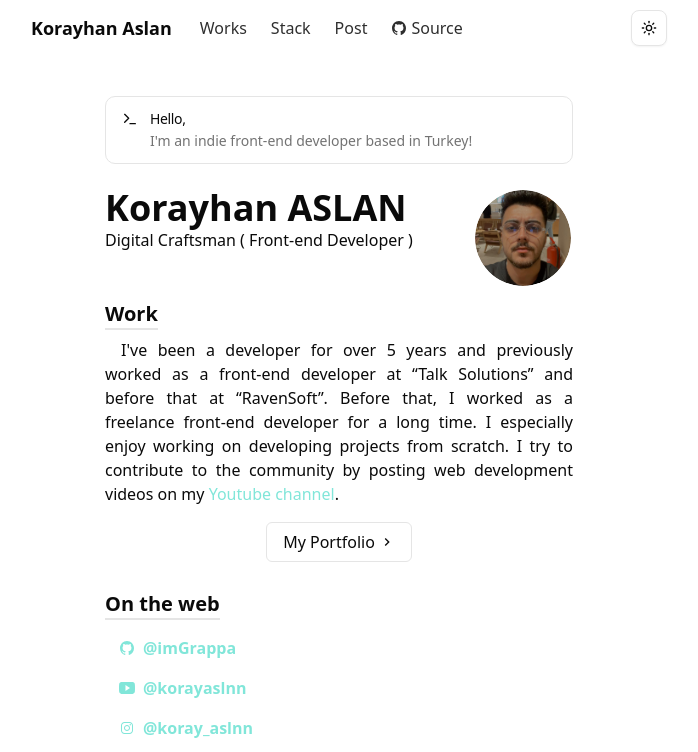
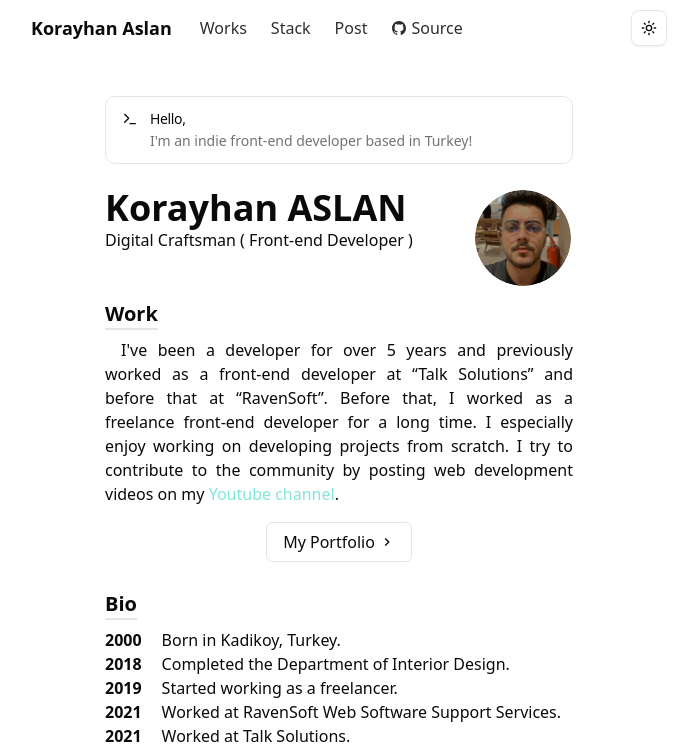
Before and after one commit to imGrappa/nextjs-portfolio, a Next.js app: page / in a window 1280 px wide. Shown: the top 752 px of the page, without its empty margins (301-999 px from the left). Built offline with nearby package versions, Linux system fonts and the light colour scheme.

Commit message:
page transition animate with framer-motion

```diff
--- a/app/globals.css
+++ b/app/globals.css
@@ -79,7 +79,7 @@
 }
 
 .dark {
-  --background: oklch(0.145 0 0);
+  --background: oklch(0.19 0 0);
   --foreground: oklch(0.985 0 0);
   --card: oklch(0.205 0 0);
   --card-foreground: oklch(0.985 0 0);
--- a/app/layout.tsx
+++ b/app/layout.tsx
@@ -2,6 +2,11 @@ import type { Metadata } from "next";
 import { Geist, Geist_Mono } from "next/font/google";
 import { ThemeProvider } from "../components/theme-provider";
 import "./globals.css";
+
+import NavBar from "@/components/NavBar";
+import Footer from "@/components/Footer";
+import { Container } from "@/components/Container";
+import PageTransition from "@/components/PageTransition";
 
 const geistSans = Geist({
   variable: "--font-geist-sans",
@@ -34,7 +39,11 @@ export default function RootLayout({
           enableSystem
           disableTransitionOnChange
         >
-          {children}
+          <NavBar />
+          <Container>
+            <PageTransition>{children}</PageTransition>
+          </Container>
+          <Footer />
         </ThemeProvider>
       </body>
     </html>
--- a/app/page.tsx
+++ b/app/page.tsx
@@ -15,8 +15,6 @@ import Footer from "../components/Footer";
 export default function Home() {
   return (
     <main>
-      <NavBar />
-      <Container>
       <Alert>
         <Terminal className="h-4 w-4" />
         <AlertTitle>Hello,</AlertTitle>
@@ -48,9 +46,9 @@ export default function Home() {
             I've been a developer for over 5 years and previously worked as a
             front-end developer at “Talk Solutions” and before that at
             “RavenSoft”. Before that, I worked as a freelance front-end
-              developer for a long time. I especially enjoy working on
-              developing projects from scratch. I try to contribute to the
-              community by posting web development videos on my{" "}
+            developer for a long time. I especially enjoy working on developing
+            projects from scratch. I try to contribute to the community by
+            posting web development videos on my{" "}
             <a
               target="_blank"
               className="font-medium text-[#81E6D9] hover:underline"
@@ -84,6 +82,35 @@ export default function Home() {
         </div>
         <div>
           <h3 className="text-xl font-bold inline-block border-b-[2px] mb-2 mt-3">
+            Bio
+          </h3>
+          <div className="flex">
+            <span className="font-bold inline-block me-5">2000</span>
+            Born in Kadikoy, Turkey.
+          </div>
+          <div className="flex">
+            <span className="font-bold inline-block me-5">2018</span>
+            Completed the Department of Interior Design.
+          </div>
+          <div className="flex">
+            <span className="font-bold inline-block me-5">2019</span>
+            Started working as a freelancer.
+          </div>
+          <div className="flex">
+            <span className="font-bold inline-block me-5">2021</span>
+            Worked at RavenSoft Web Software Support Services.
+          </div>
+          <div className="flex">
+            <span className="font-bold inline-block me-5">2021</span>
+            Worked at Talk Solutions.
+          </div>
+          <div className="flex">
+            <span className="font-bold inline-block me-5">2022 to present</span>
+            Working as a freelancer.
+          </div>
+        </div>
+        <div>
+          <h3 className="text-xl font-bold inline-block border-b-[2px] mb-2 mt-5">
             On the web
           </h3>
           <ul>
@@ -128,13 +155,13 @@ export default function Home() {
             <div>
               <Link
                 href="https://www.youtube.com/watch?v=NKSWmGiFoPw&list=PLW5s23IMsrJaGLsu-N-JGs9HThtR8SW9J"
-                  className="text-center"
+                className="text-center overflow-hidden rounded-md group"
                 target="_blank"
               >
                 <Image
                   src={thumbYoutube}
                   alt="Youtube Thumbnail"
-                    className="rounded-md"
+                  className="rounded-md group-hover:scale-[1.03] transition-all ease-in-out duration-200"
                 />
                 <p className="font-semibold mt-2">Javascript</p>
                 <p className="text-sm">Javascript course on Youtube</p>
@@ -143,13 +170,13 @@ export default function Home() {
             <div>
               <Link
                 href="https://www.youtube.com/watch?v=Wvcij_-MgxQ&list=PLW5s23IMsrJaFPP-inUhDcRVI8a_aeHo7"
-                  className="text-center"
+                className="text-center overflow-hidden rounded-md group"
                 target="_blank"
               >
                 <Image
                   src={thumbSinglePage}
                   alt="Single Page Thumbnail"
-                    className="rounded-md"
+                  className="rounded-md group-hover:scale-[1.03] transition-all ease-in-out duration-200"
                 />
                 <p className="font-semibold mt-2">Single Page</p>
                 <p className="text-sm">Single Page coding on Youtube</p>
@@ -158,8 +185,6 @@ export default function Home() {
           </div>
         </div>
       </article>
-        <Footer />
-      </Container>
     </main>
   );
 }
--- a/components/NavBar.tsx
+++ b/components/NavBar.tsx
@@ -7,7 +7,7 @@ import Logo from "../components/Logo";
 function NavBar() {
   return (
     <nav
-      className="fixed top-0 lef-0 right-0 w-full z-30 bg-[#ffffff02] backdrop-blur-lg
+      className="fixed top-0 lef-0 right-0 w-full z-30 bg-[#ffffff01] backdrop-blur-lg
 "
     >
       <div className="flex items-center max-w-2xl mx-auto p-2">
--- /dev/null
+++ b/components/PageTransition.tsx
@@ -0,0 +1,29 @@
+"use client";
+
+import { motion, AnimatePresence } from "framer-motion";
+import { usePathname } from "next/navigation";
+
+export default function PageTransition({
+  children,
+}: {
+  children: React.ReactNode;
+}) {
+  const pathname = usePathname();
+
+  return (
+    <AnimatePresence mode="wait">
+      <motion.div
+        key={pathname}
+        initial={{ opacity: 0, y: 20 }}
+        animate={{ opacity: 1, y: 0 }}
+        transition={{ duration: 0.4, ease: "easeInOut" }}
+        onAnimationStart={() => console.log("Animation started for:", pathname)}
+        onAnimationComplete={() =>
+          console.log("Animation completed for:", pathname)
+        }
+      >
+        {children}
+      </motion.div>
+    </AnimatePresence>
+  );
+}
--- a/package.json
+++ b/package.json
@@ -14,6 +14,7 @@
     "@radix-ui/react-slot": "^1.1.2",
     "class-variance-authority": "^0.7.1",
     "clsx": "^2.1.1",
+    "framer-motion": "^12.6.5",
     "lucide-react": "^0.487.0",
     "next": "15.2.4",
     "next-themes": "^0.4.6",
```
Also changed, not shown: 1 other file (tests, documents, lock files or other folders). Lines whose indentation alone changed are shown as unchanged.
